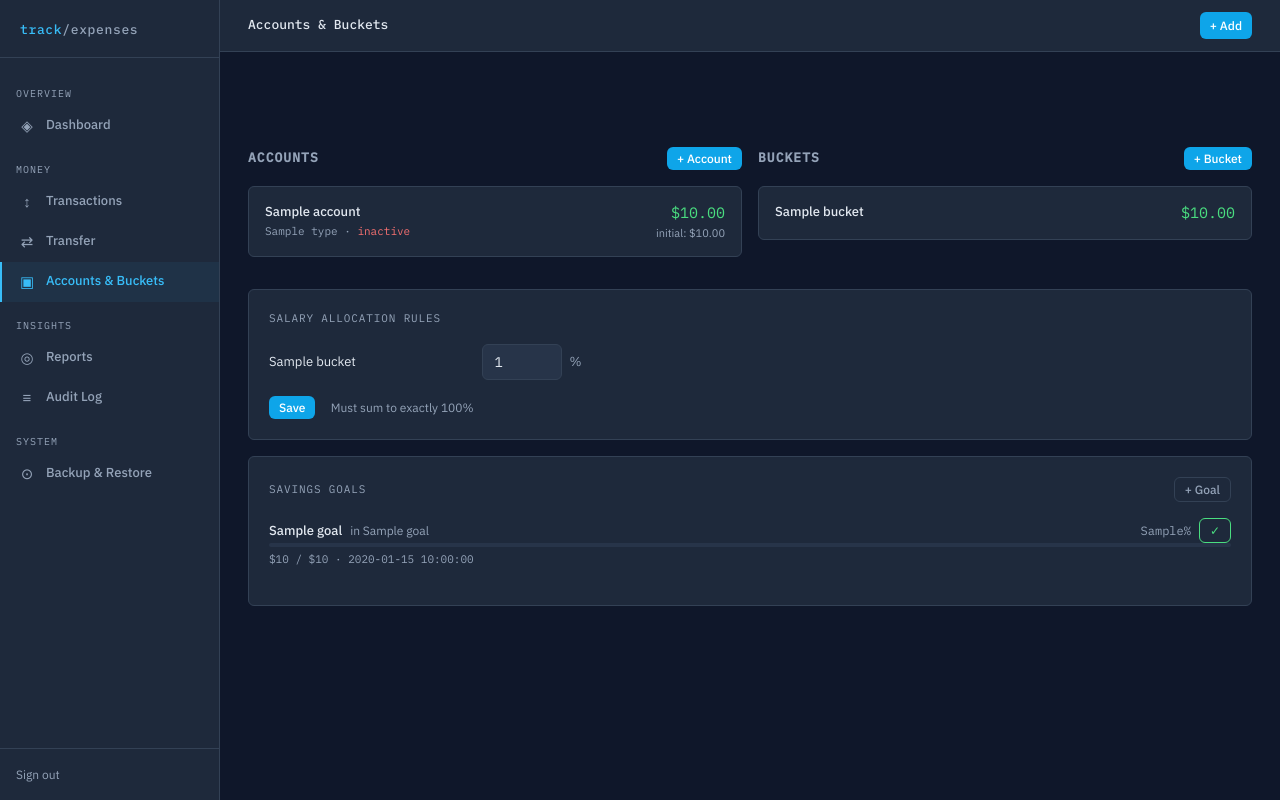
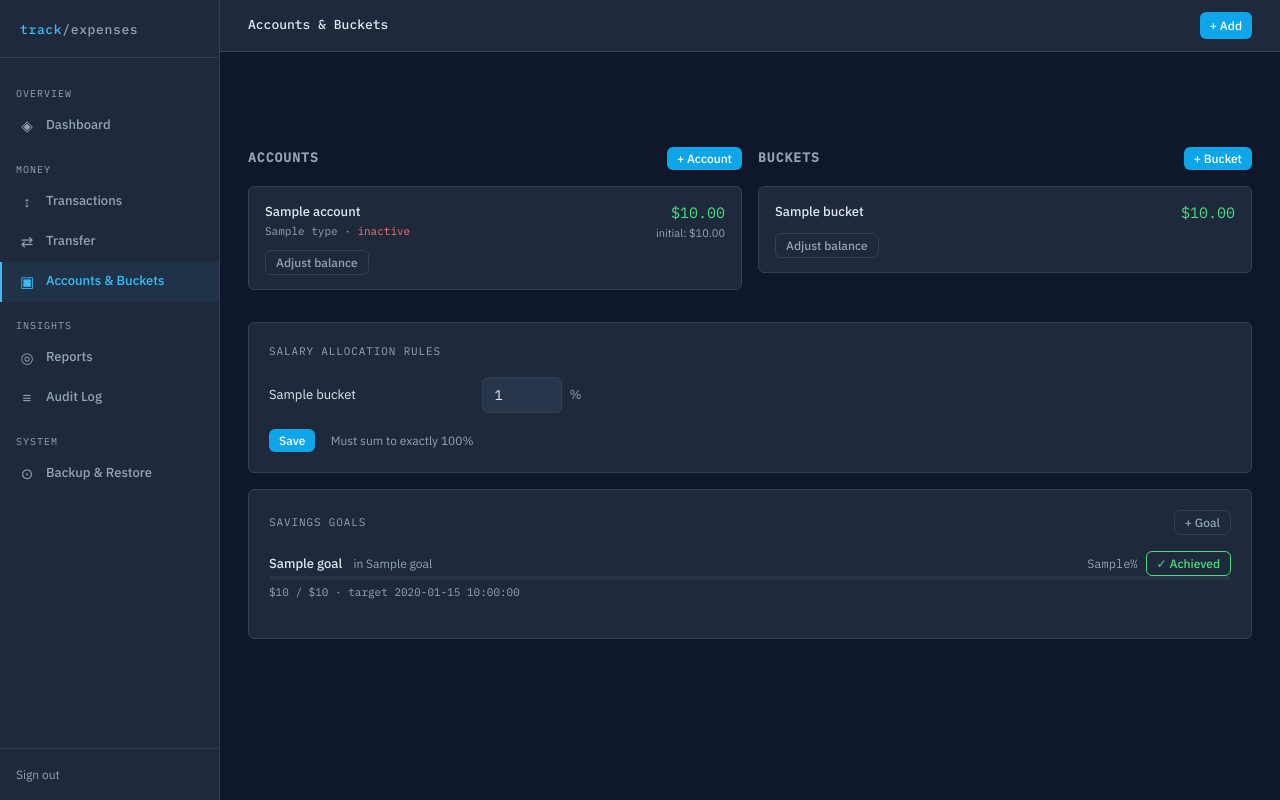
Before and after one commit to pog4333/expense-tracker, a FastAPI app: template app/templates/accounts/index.html in a window 1280 px wide. Run offline with FastAPI, Linux system fonts and the light colour scheme; the template is opened without the code that fills it: most values are stand-ins (such as "Sample title", 1, 10 or a date in 2020).

Commit message:
added adjustments options

```diff
--- a/app/main.py
+++ b/app/main.py
@@ -2,6 +2,7 @@ from fastapi import FastAPI, Request
 from fastapi.staticfiles import StaticFiles
 from fastapi.templating import Jinja2Templates
 from app.routers import auth_routes, dashboard, transactions, accounts, reports, backup
+from app.routers import adjustments
 from app.config import DEBUG
 
 app = FastAPI(title="Expense Tracker", debug=DEBUG)
@@ -12,9 +13,9 @@ app.include_router(auth_routes.router)
 app.include_router(dashboard.router)
 app.include_router(transactions.router)
 app.include_router(accounts.router)
+app.include_router(adjustments.router)
 app.include_router(reports.router)
 app.include_router(backup.router)
-
 
 @app.exception_handler(404)
 async def not_found(request: Request, exc):
--- a/app/templates/accounts/index.html
+++ b/app/templates/accounts/index.html
@@ -2,9 +2,14 @@
 {% block title %}Accounts & Buckets{% endblock %}
 {% block page_title %}Accounts & Buckets{% endblock %}
 {% block content %}
+
 {% if request.query_params.get('error') %}<div class="alert alert-danger">{{ request.query_params.get('error') }}</div>{% endif %}
+{% if request.query_params.get('success') %}<div class="alert alert-success">✓ {{ request.query_params.get('success') }}</div>{% endif %}
 {% if balance_check and not balance_check.is_balanced %}<div class="alert alert-danger">⚠ {{ balance_check.message }}</div>{% endif %}
+
 <div class="grid grid-2">
+
+  <!-- Accounts -->
   <div>
     <div class="flex-between mb-16">
       <h2 style="font-family:var(--mono);font-size:13px;color:var(--muted);text-transform:uppercase;letter-spacing:.08em">Accounts</h2>
@@ -15,16 +20,58 @@
       <div class="flex-between">
         <div>
           <div style="font-weight:500;font-size:13px">{{ a.name }}</div>
-          <div class="text-muted" style="font-size:11px;font-family:var(--mono)">{{ a.type }}{% if not a.is_active %} · <span class="text-red">inactive</span>{% endif %}</div>
+          <div class="text-muted" style="font-size:11px;font-family:var(--mono)">
+            {{ a.type }}{% if not a.is_active %} · <span class="text-red">inactive</span>{% endif %}
+          </div>
         </div>
         <div style="text-align:right">
-          <div class="amount {% if a.balance < 0 %}amount-expense{% else %}amount-income{% endif %}" style="font-size:15px">${{ "%.2f"|format(a.balance) }}</div>
+          <div class="amount {% if a.balance < 0 %}amount-expense{% else %}amount-income{% endif %}" style="font-size:15px">
+            ${{ "%.2f"|format(a.balance) }}
+          </div>
           <div class="text-muted" style="font-size:11px">initial: ${{ "%.2f"|format(a.initial_balance) }}</div>
         </div>
+      </div>
+      <div class="mt-8" style="display:flex;gap:8px">
+        <button onclick="openModal('adjust-acc-{{ a.id }}')" class="btn btn-ghost btn-sm">Adjust balance</button>
+      </div>
+    </div>
+
+    <!-- Adjust account modal -->
+    <div class="modal-overlay" id="adjust-acc-{{ a.id }}">
+      <div class="modal">
+        <div class="modal-title">Adjust balance — {{ a.name }}</div>
+        <p style="font-size:13px;color:var(--muted);margin-bottom:16px">
+          Current balance: <strong class="text-mono">${{ "%.2f"|format(a.balance) }}</strong><br>
+          Set to what your bank statement actually shows.
+        </p>
+        <form method="post" action="/accounts/{{ a.id }}/adjust">
+          <div class="form-group">
+            <label class="form-label">New correct balance ($)</label>
+            <input type="number" name="new_balance" step="0.01" class="form-control"
+                   value="{{ "%.2f"|format(a.balance) }}" required>
+          </div>
+          <div class="form-group">
+            <label class="form-label">Reason (required)</label>
+            <input type="text" name="reason" class="form-control" required
+                   placeholder="e.g. Correcting missed transactions from March">
+          </div>
+          <div class="form-group" style="display:flex;align-items:center;gap:10px">
+            <input type="checkbox" name="confirmed" id="confirm-acc-{{ a.id }}" value="true" style="width:16px;height:16px" required>
+            <label for="confirm-acc-{{ a.id }}" style="font-size:13px;color:var(--amber);cursor:pointer">
+              I confirm this will overwrite the current balance
+            </label>
+          </div>
+          <div class="modal-actions">
+            <button type="button" onclick="closeModal('adjust-acc-{{ a.id }}')" class="btn btn-ghost">Cancel</button>
+            <button type="submit" class="btn btn-amber">Adjust balance</button>
+          </div>
+        </form>
       </div>
     </div>
     {% endfor %}
   </div>
+
+  <!-- Buckets -->
   <div>
     <div class="flex-between mb-16">
       <h2 style="font-family:var(--mono);font-size:13px;color:var(--muted);text-transform:uppercase;letter-spacing:.08em">Buckets</h2>
@@ -36,11 +83,47 @@
         <div style="font-weight:500;font-size:13px">{{ b.name }}</div>
         <div class="amount amount-income" style="font-size:15px">${{ "%.2f"|format(b.balance) }}</div>
       </div>
+      <div class="mt-8">
+        <button onclick="openModal('adjust-bkt-{{ b.id }}')" class="btn btn-ghost btn-sm">Adjust balance</button>
+      </div>
+    </div>
+
+    <!-- Adjust bucket modal -->
+    <div class="modal-overlay" id="adjust-bkt-{{ b.id }}">
+      <div class="modal">
+        <div class="modal-title">Adjust bucket — {{ b.name }}</div>
+        <p style="font-size:13px;color:var(--muted);margin-bottom:16px">
+          Current balance: <strong class="text-mono">${{ "%.2f"|format(b.balance) }}</strong>
+        </p>
+        <form method="post" action="/accounts/buckets/{{ b.id }}/adjust">
+          <div class="form-group">
+            <label class="form-label">New correct balance ($)</label>
+            <input type="number" name="new_balance" step="0.01" class="form-control"
+                   value="{{ "%.2f"|format(b.balance) }}" required>
+          </div>
+          <div class="form-group">
+            <label class="form-label">Reason (required)</label>
+            <input type="text" name="reason" class="form-control" required
+                   placeholder="e.g. Rebalancing after salary allocation error">
+          </div>
+          <div class="form-group" style="display:flex;align-items:center;gap:10px">
+            <input type="checkbox" name="confirmed" id="confirm-bkt-{{ b.id }}" value="true" style="width:16px;height:16px" required>
+            <label for="confirm-bkt-{{ b.id }}" style="font-size:13px;color:var(--amber);cursor:pointer">
+              I confirm this will overwrite the current balance
+            </label>
+          </div>
+          <div class="modal-actions">
+            <button type="button" onclick="closeModal('adjust-bkt-{{ b.id }}')" class="btn btn-ghost">Cancel</button>
+            <button type="submit" class="btn btn-amber">Adjust balance</button>
+          </div>
+        </form>
+      </div>
     </div>
     {% endfor %}
   </div>
 </div>
 
+<!-- Allocation rules -->
 <div class="card mt-24">
   <div class="card-title">Salary allocation rules</div>
   <form method="post" action="/accounts/allocations/save">
@@ -49,7 +132,8 @@
       <div style="display:flex;align-items:center;gap:8px">
         <input type="hidden" name="bucket_id" value="{{ a.bucket_id }}">
         <span style="font-size:13px;flex:1">{{ a.buckets.name }}</span>
-        <input type="number" name="percentage" step="0.01" min="0" max="100" value="{{ a.percentage }}" class="form-control" style="width:80px">
+        <input type="number" name="percentage" step="0.01" min="0" max="100"
+               value="{{ a.percentage }}" class="form-control" style="width:80px">
         <span class="text-muted" style="font-size:13px">%</span>
       </div>
       {% endfor %}
@@ -59,6 +143,7 @@
   </form>
 </div>
 
+<!-- Savings goals -->
 <div class="card mt-16">
   <div class="flex-between mb-16">
     <div class="card-title" style="margin-bottom:0">Savings goals</div>
@@ -67,39 +152,56 @@
   {% for g in goals %}
   <div style="margin-bottom:16px">
     <div class="flex-between mb-4">
-      <div><span style="font-size:13px;font-weight:500">{{ g.name }}</span><span class="text-muted" style="font-size:12px;margin-left:8px">in {{ g.bucket_name }}</span></div>
+      <div>
+        <span style="font-size:13px;font-weight:500">{{ g.name }}</span>
+        <span class="text-muted" style="font-size:12px;margin-left:8px">in {{ g.bucket_name }}</span>
+      </div>
       <div style="display:flex;align-items:center;gap:8px">
         <span class="text-mono text-muted" style="font-size:12px">{{ g.pct_complete }}%</span>
-        {% if not g.is_achieved %}<form method="post" action="/accounts/goals/{{ g.id }}/achieve"><button type="submit" class="btn btn-success btn-sm">✓</button></form>
+        {% if not g.is_achieved %}
+        <form method="post" action="/accounts/goals/{{ g.id }}/achieve">
+          <button type="submit" class="btn btn-success btn-sm">✓ Achieved</button>
+        </form>
         {% else %}<span class="badge badge-green">achieved</span>{% endif %}
       </div>
     </div>
-    <div class="progress"><div class="progress-bar {% if g.pct_complete >= 100 %}green{% elif g.pct_complete >= 50 %}amber{% else %}blue{% endif %}" style="width:{{ [g.pct_complete,100]|min }}%"></div></div>
-    <div class="text-muted mt-4" style="font-size:11px;font-family:var(--mono)">${{ "%.0f"|format(g.saved_amount) }} / ${{ "%.0f"|format(g.target_amount) }}{% if g.target_date %} · {{ g.target_date }}{% endif %}</div>
+    <div class="progress">
+      <div class="progress-bar {% if g.pct_complete >= 100 %}green{% elif g.pct_complete >= 50 %}amber{% else %}blue{% endif %}"
+           style="width:{{ [g.pct_complete,100]|min }}%"></div>
+    </div>
+    <div class="text-muted mt-4" style="font-size:11px;font-family:var(--mono)">
+      ${{ "%.0f"|format(g.saved_amount) }} / ${{ "%.0f"|format(g.target_amount) }}
+      {% if g.target_date %} · target {{ g.target_date }}{% endif %}
+    </div>
   </div>
-  {% else %}<div class="text-muted" style="font-size:13px">No goals yet.</div>{% endfor %}
+  {% else %}
+  <div class="text-muted" style="font-size:13px">No goals yet.</div>
+  {% endfor %}
 </div>
 
+<!-- Add account modal -->
 <div class="modal-overlay" id="add-account"><div class="modal">
   <div class="modal-title">Add account</div>
   <form method="post" action="/accounts/add">
     <div class="form-group"><label class="form-label">Name</label><input type="text" name="name" class="form-control" required placeholder="e.g. Chase Checking"></div>
     <div class="form-group"><label class="form-label">Type</label><select name="type" class="form-control" required>{% for t in account_types %}<option value="{{ t }}">{{ t }}</option>{% endfor %}</select></div>
-    <div class="form-group"><label class="form-label">Initial balance ($)</label><input type="number" name="initial_balance" step="0.01" class="form-control" value="0"></div>
-    <div class="form-group"><label class="form-label">Credit limit (cards only)</label><input type="number" name="credit_limit" step="0.01" class="form-control" placeholder="Leave blank if not a credit card"></div>
-    <div class="modal-actions"><button type="button" onclick="closeModal('add-account')" class="btn btn-ghost">Cancel</button><button type="submit" class="btn btn-primary">Add</button></div>
+    <div class="form-group"><label class="form-label">Current balance ($) — what your bank shows right now</label><input type="number" name="initial_balance" step="0.01" class="form-control" value="0" required></div>
+    <div class="form-group"><label class="form-label">Credit limit (cards only, optional)</label><input type="number" name="credit_limit" step="0.01" class="form-control" placeholder="Leave blank if not applicable"></div>
+    <div class="modal-actions"><button type="button" onclick="closeModal('add-account')" class="btn btn-ghost">Cancel</button><button type="submit" class="btn btn-primary">Add account</button></div>
   </form>
 </div></div>
 
+<!-- Add bucket modal -->
 <div class="modal-overlay" id="add-bucket"><div class="modal">
   <div class="modal-title">Add bucket</div>
   <form method="post" action="/accounts/buckets/add">
     <div class="form-group"><label class="form-label">Name</label><input type="text" name="name" class="form-control" required placeholder="e.g. Emergency Fund"></div>
     <div class="form-group"><label class="form-label">Starting balance ($)</label><input type="number" name="balance" step="0.01" class="form-control" value="0"></div>
-    <div class="modal-actions"><button type="button" onclick="closeModal('add-bucket')" class="btn btn-ghost">Cancel</button><button type="submit" class="btn btn-primary">Add</button></div>
+    <div class="modal-actions"><button type="button" onclick="closeModal('add-bucket')" class="btn btn-ghost">Cancel</button><button type="submit" class="btn btn-primary">Add bucket</button></div>
   </form>
 </div></div>
 
+<!-- Add goal modal -->
 <div class="modal-overlay" id="add-goal"><div class="modal">
   <div class="modal-title">Add savings goal</div>
   <form method="post" action="/accounts/goals/add">
@@ -107,7 +209,8 @@
     <div class="form-group"><label class="form-label">Bucket</label><select name="bucket_id" class="form-control" required>{% for b in buckets %}<option value="{{ b.id }}">{{ b.name }}</option>{% endfor %}</select></div>
     <div class="form-group"><label class="form-label">Target amount ($)</label><input type="number" name="target_amount" step="0.01" class="form-control" required></div>
     <div class="form-group"><label class="form-label">Target date (optional)</label><input type="date" name="target_date" class="form-control"></div>
-    <div class="modal-actions"><button type="button" onclick="closeModal('add-goal')" class="btn btn-ghost">Cancel</button><button type="submit" class="btn btn-primary">Add</button></div>
+    <div class="modal-actions"><button type="button" onclick="closeModal('add-goal')" class="btn btn-ghost">Cancel</button><button type="submit" class="btn btn-primary">Add goal</button></div>
   </form>
 </div></div>
+
 {% endblock %}
```
Also changed, not shown: app/routers/adjustments.py (added, +123 -0 lines).
